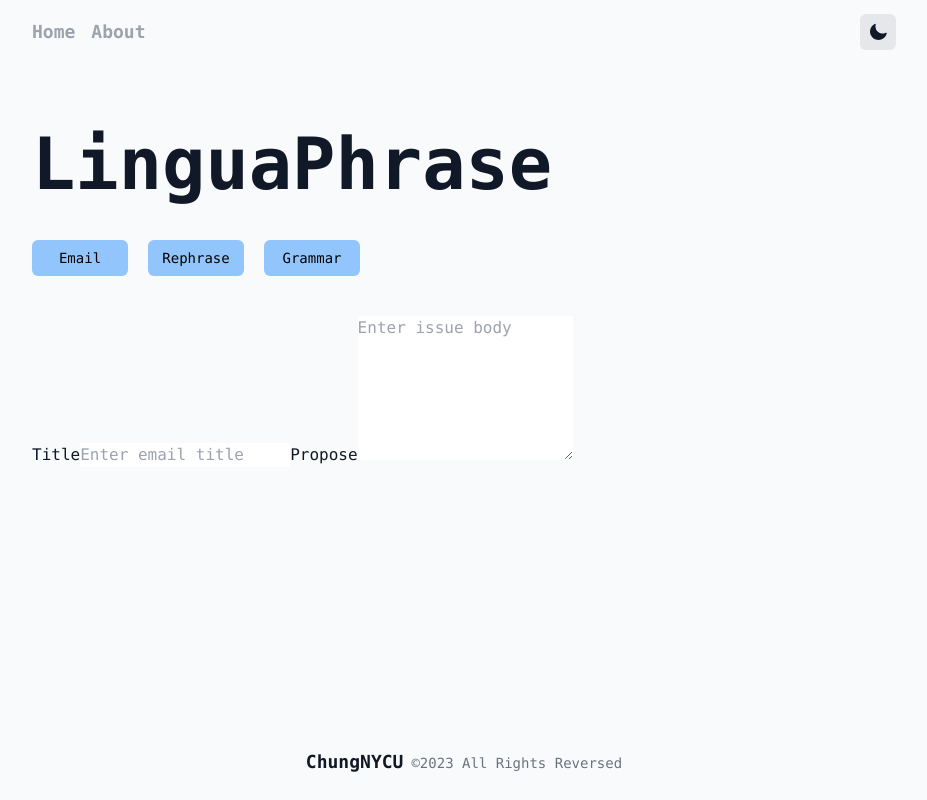
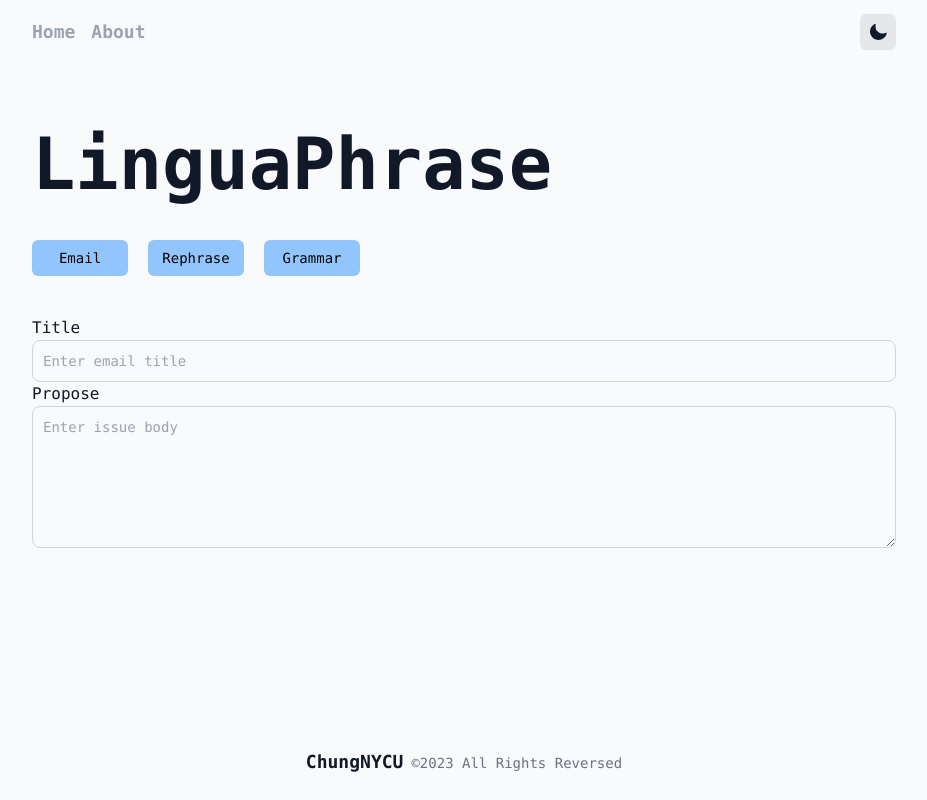
Before and after one commit to ChungNYCU/LinguaPhrase, a Next.js app: page / in a window 1280 px wide. Both pictures are taken after a click on the button "Email". Shown: the whole page, without its empty margins (176-1103 px from the left). Built offline with nearby package versions, Linux system fonts and the light colour scheme.

Commit message:
Update globals.css

```diff
--- a/styles/globals.css
+++ b/styles/globals.css
@@ -40,4 +40,8 @@
   .blue-button {
     @apply mr-5 w-24 bg-blue-300 px-6 text-black hover:bg-blue-500 hover:text-white;
   }
+
+  .text-input {
+    @apply block w-full rounded-lg border border-gray-300 bg-gray-50 p-2.5 text-sm text-gray-900 focus:border-blue-500 focus:ring-blue-500 dark:border-gray-600 dark:bg-gray-700 dark:text-white dark:placeholder-gray-400 dark:focus:border-blue-500 dark:focus:ring-blue-500;
+  }
 }
```
